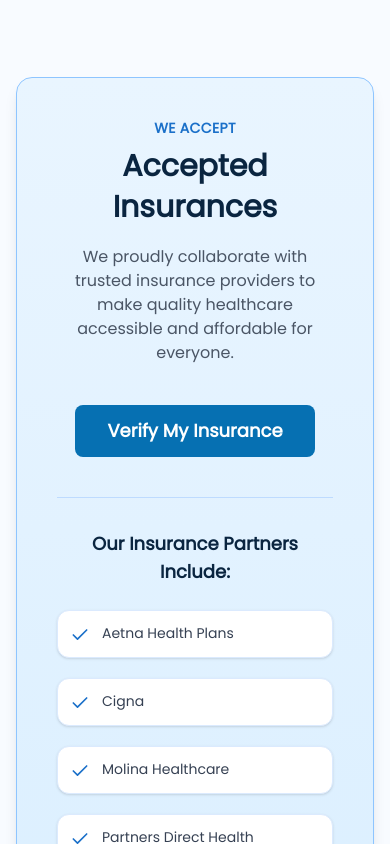
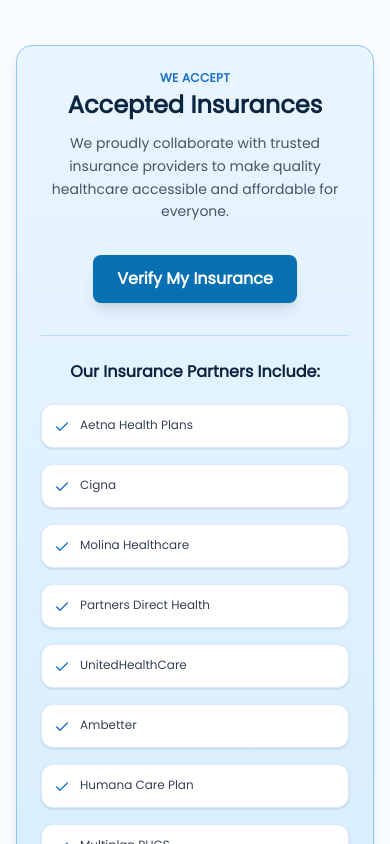
Before and after one commit to afterrender1/mobeemedical, a Next.js app: page / in a window 390 px wide. Shown: the part 5820-6664 px from the top of the page. Built offline with nearby package versions, Linux system fonts and the light colour scheme.

Commit message:
we accept done

```diff
--- a/components/AcceptInsure.jsx
+++ b/components/AcceptInsure.jsx
@@ -1,7 +1,9 @@
+// components/AcceptedInsure.jsx
 "use client";
 
 import React from "react";
 import { Check } from "lucide-react";
+import { motion } from "framer-motion";
 
 const insurances = [
   "Aetna Health Plans",
@@ -25,49 +27,95 @@
 ];
 
 const AcceptedInsure = () => {
+  // Animation variants
+  const containerVariants = {
+    hidden: { opacity: 0 },
+    visible: {
+      opacity: 1,
+      transition: {
+        staggerChildren: 0.08,
+        delayChildren: 0.2,
+      },
+    },
+  };
+
+  const itemVariants = {
+    hidden: { opacity: 0, y: 20 },
+    visible: {
+      opacity: 1,
+      y: 0,
+      transition: { duration: 0.5, ease: "easeOut" },
+    },
+  };
+
+  const cardHover = {
+    hover: { scale: 1.02, y: -4 },
+  };
+
   return (
-    <section className="flex justify-center py-20 px-4 bg-[#F8FBFF]" style={{fontFamily : "poppins"}}>
-      <div className="w-full max-w-5xl bg-linear-to-b from-[#E9F5FF] to-[#CDE9FF] text-[#0A2540] rounded-2xl shadow-lg p-10 border border-blue-300 transition-all duration-500 hover:shadow-xl">
+    <section
+      className="flex justify-center py-12 sm:py-16 md:py-20 px-4 bg-[#F8FBFF]"
+      style={{ fontFamily: "Poppins" }}
+    >
+      <motion.div
+        initial="hidden"
+        whileInView="visible"
+        viewport={{ once: true, margin: "-100px" }}
+        variants={containerVariants}
+        className="w-full max-w-5xl bg-linear-to-b from-[#E9F5FF] to-[#CDE9FF] text-[#0A2540] rounded-2xl shadow-lg p-6 sm:p-8 md:p-10 border border-blue-300 transition-all duration-500 hover:shadow-xl"
+      >
         {/* Heading */}
-        <div className="text-center mb-10">
-          <p className="text-sm text-[#1B70C9] mb-2 uppercase tracking-wide font-semibold">
+        <motion.div variants={itemVariants} className="text-center mb-8 sm:mb-10">
+          <p className="text-xs sm:text-sm text-[#1B70C9] mb-1 sm:mb-2 uppercase tracking-wide font-semibold">
             We Accept
           </p>
-          <h2 className="text-3xl sm:text-4xl font-extrabold mb-4 leading-snug">
+          <h2 className="text-2xl sm:text-3xl md:text-4xl font-extrabold mb-3 sm:mb-4 leading-tight">
             Accepted Insurances
           </h2>
-          <p className="text-gray-600 max-w-2xl mx-auto text-base">
+          <p className="text-gray-600 text-sm sm:text-base max-w-2xl mx-auto leading-relaxed">
             We proudly collaborate with trusted insurance providers to make
             quality healthcare accessible and affordable for everyone.
           </p>
-        </div>
+        </motion.div>
 
         {/* CTA Button */}
-        <div className="flex justify-center mb-10 ">
-          <button className="bg-[#0670B2] cursor-pointer text-white font-semibold text-lg px-8 py-3 rounded-lg hover:scale-105 hover:shadow-lg hover:brightness-110 transition-all duration-300">
+        <motion.div
+          variants={itemVariants}
+          className="flex justify-center mb-8 sm:mb-10"
+        >
+          <motion.button
+            whileHover={{ scale: 1.05 }}
+            whileTap={{ scale: 0.98 }}
+            className="bg-[#0670B2] cursor-pointer text-white font-semibold text-base sm:text-lg px-6 sm:px-8 py-3 rounded-lg shadow-lg hover:shadow-xl hover:brightness-110 transition-all duration-300"
+          >
             Verify My Insurance
-          </button>
-        </div>
+          </motion.button>
+        </motion.div>
 
         {/* List Section */}
-        <div className="border-t border-blue-200 pt-8">
-          <h4 className="text-[#0A2540] font-semibold mb-6 text-center text-lg">
+        <motion.div variants={itemVariants} className="border-t border-blue-200 pt-6 sm:pt-8">
+          <h4 className="text-[#0A2540] font-semibold mb-5 sm:mb-6 text-center text-base sm:text-lg">
             Our Insurance Partners Include:
           </h4>
 
-          <div className="grid grid-cols-1 sm:grid-cols-2 lg:grid-cols-3 gap-5 text-gray-700 text-sm">
+          <motion.div
+            variants={containerVariants}
+            className="grid grid-cols-1 sm:grid-cols-2 lg:grid-cols-3 gap-4 sm:gap-5 text-gray-700 text-xs sm:text-sm"
+          >
             {insurances.map((plan, index) => (
-              <div
+              <motion.div
                 key={index}
-                className="flex items-start gap-3 cursor-default bg-white  border border-blue-100 p-3 rounded-xl shadow-sm hover:shadow-md transition-all duration-300"
+                variants={itemVariants}
+                whileHover="hover"
+                className="flex items-start gap-2.5 sm:gap-3 cursor-default bg-white border border-blue-100 p-3 sm:p-3.5 rounded-xl shadow-sm transition-all duration-300"
               >
-                <Check className="w-5 h-5 text-[#1B70C9] shrink-0 mt-0.5" />
+                <Check className="w-4 h-4 sm:w-5 sm:h-5 text-[#1B70C9] shrink-0 mt-0.5" />
                 <span className="font-medium">{plan}</span>
-              </div>
+              </motion.div>
             ))}
-          </div>
-        </div>
-      </div>
+          </motion.div>
+        </motion.div>
+      </motion.div>
     </section>
   );
 };
```
